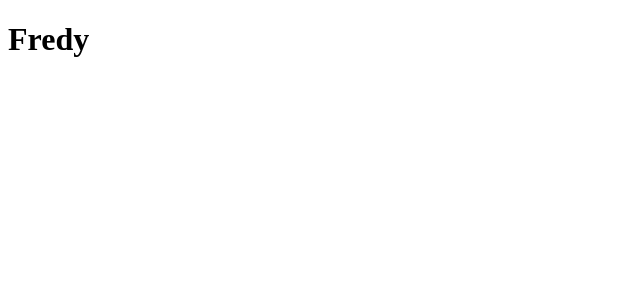
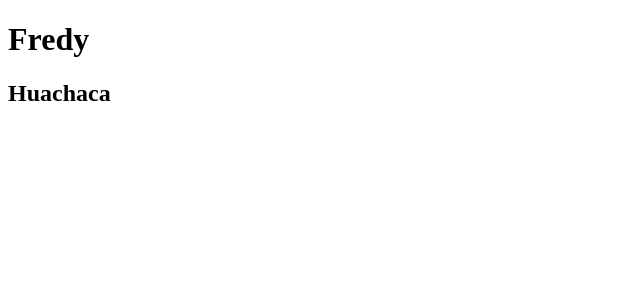
Before and after one commit to FredyHuachaca21/CounterAppReact, a React (Vite) app: page / in a window 1280 px wide. Shown: the top 300 px of the page, without its empty margins (0-640 px from the left). Built offline with nearby package versions, Linux system fonts and the light colour scheme.

Commit message:
Fragment - Agrupa elementos jsx

```diff
--- a/src/FirstApp.jsx
+++ b/src/FirstApp.jsx
@@ -1,6 +1,9 @@
 
 export const FirstApp = () => {
   return (
+    <>
     <h1>Fredy</h1>
+    <h2>Huachaca</h2>
+    </>
   )
 }
```
